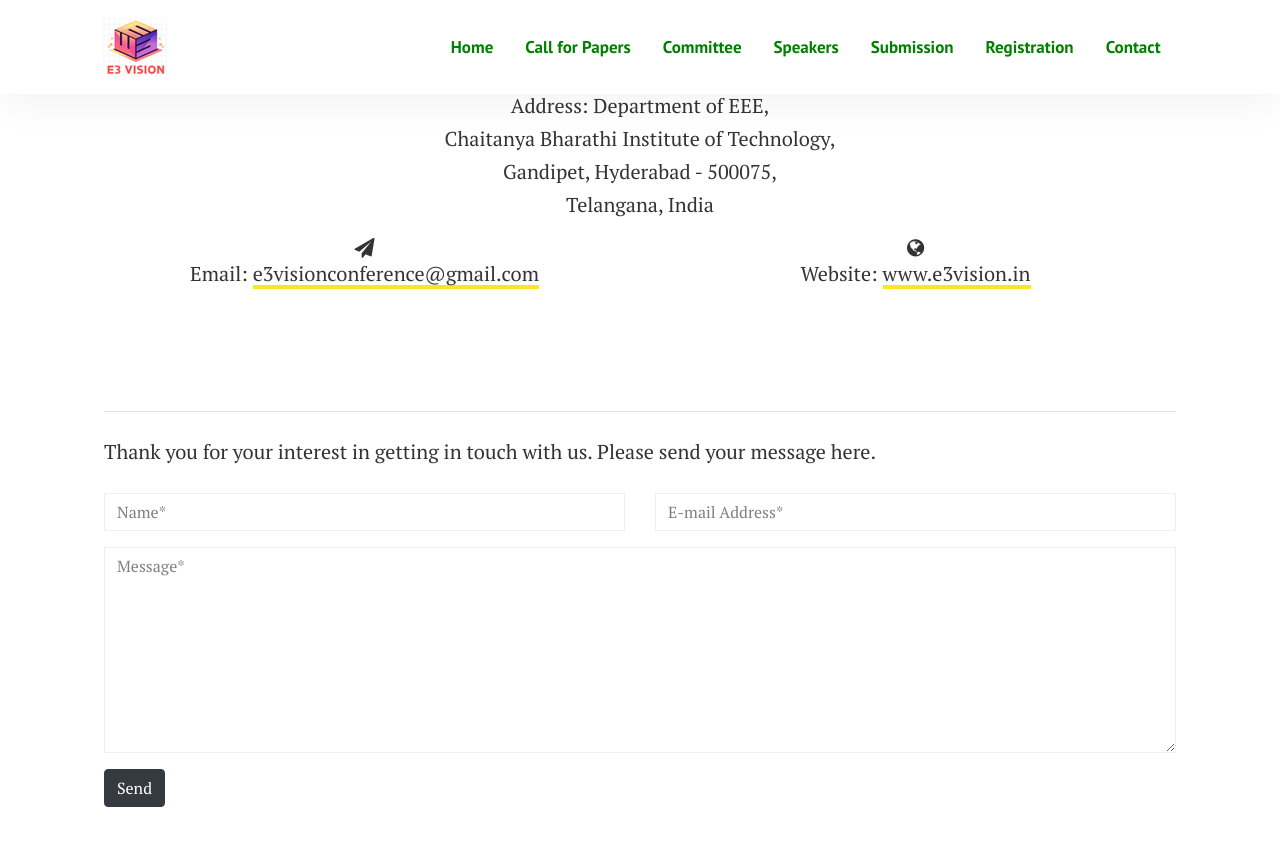
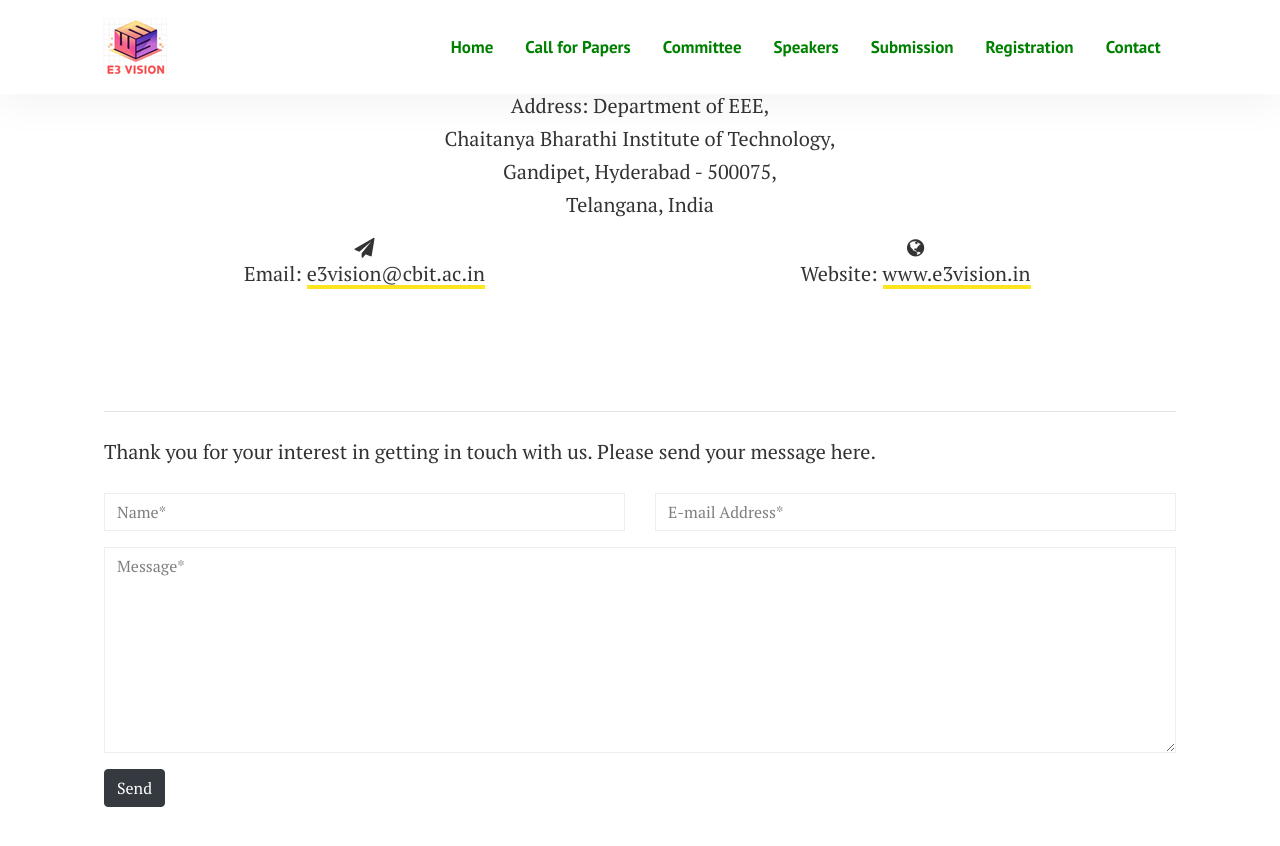
Before and after one commit to sravivarman/e3vision, a Jekyll site: the page built from pages/contact.md, in a window 1280 px wide and 900 px high, scrolled down 716 px. Shown: the top 846 px of the window. Built offline with Jekyll 4.4.1, drawn with Linux system fonts in a browser that asks for light colours.

Commit message:
added email

```diff
--- a/_config.yml
+++ b/_config.yml
@@ -1,5 +1,5 @@
 title: "E3Vision 2026"
-email: e3visionconference@gmail.com
+email: e3vision@cbit.ac.in
 timezone: IST
 baseurl: ""
 permalink: "/:title/"
--- a/pages/contact.md
+++ b/pages/contact.md
@@ -36,7 +36,7 @@ balasubbareddy_eee@cbit.ac.in
 <span class="fa fa-paper-plane"></span>
 </div>
 <div class="text">
-<p><span>Email:</span> <a href="mailto:e3vision@cbit.ac.in">e3visionconference@gmail.com</a></p>
+<p><span>Email:</span> <a href="mailto:e3vision@cbit.ac.in">e3vision@cbit.ac.in</a></p>
 </div>
 </div>
 </div>
@@ -55,7 +55,7 @@ balasubbareddy_eee@cbit.ac.in
 <p></p>
 
 <hr>
-<form action="https://airform.io/e3visionconference@gmail.com" method="POST">
+<form action="https://airform.io/e3vision@cbit.ac.in.com" method="POST">
 <p class="mb-4">Thank you for your interest in getting in touch with us. Please send your message here.</p>
 <div class="form-group row">
 <div class="col-md-6">
```
